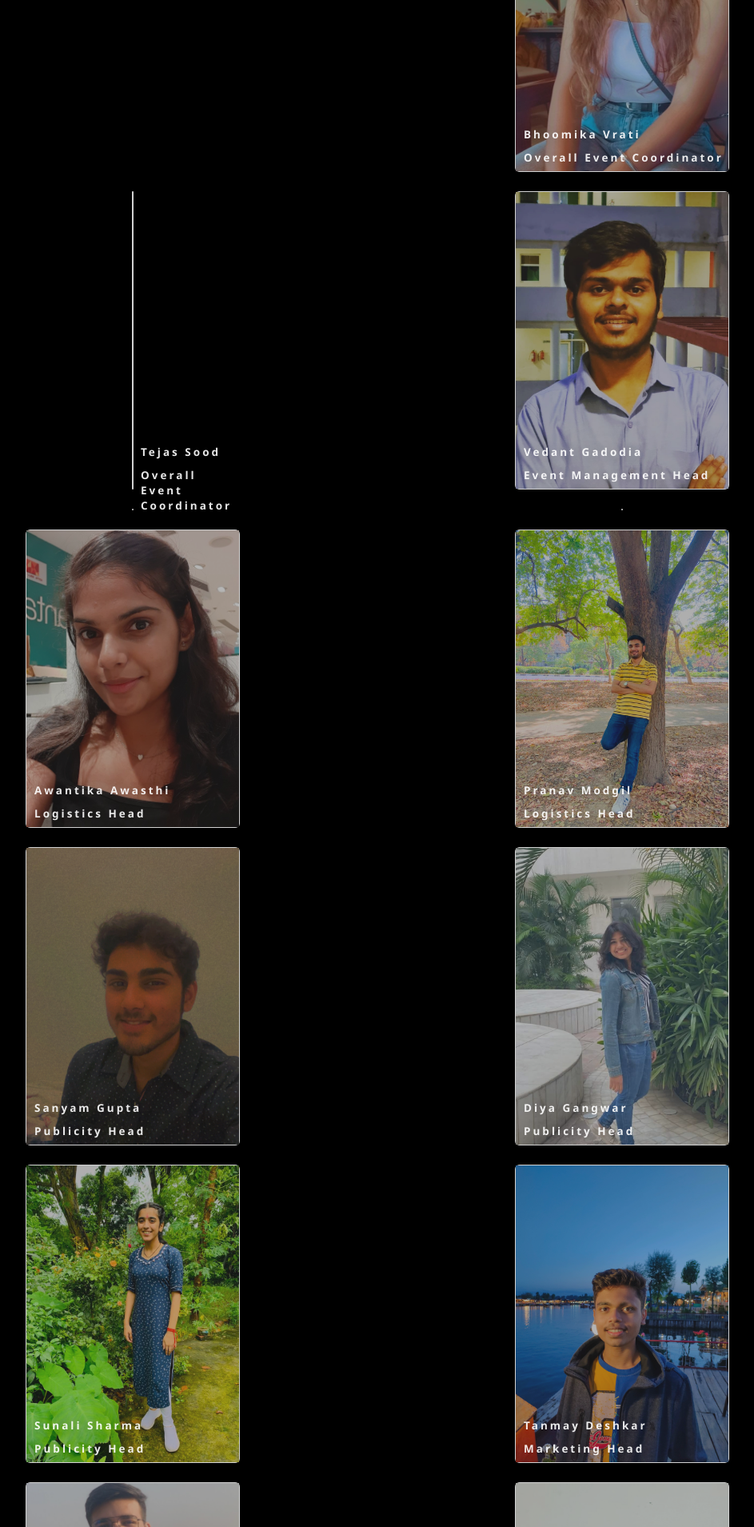
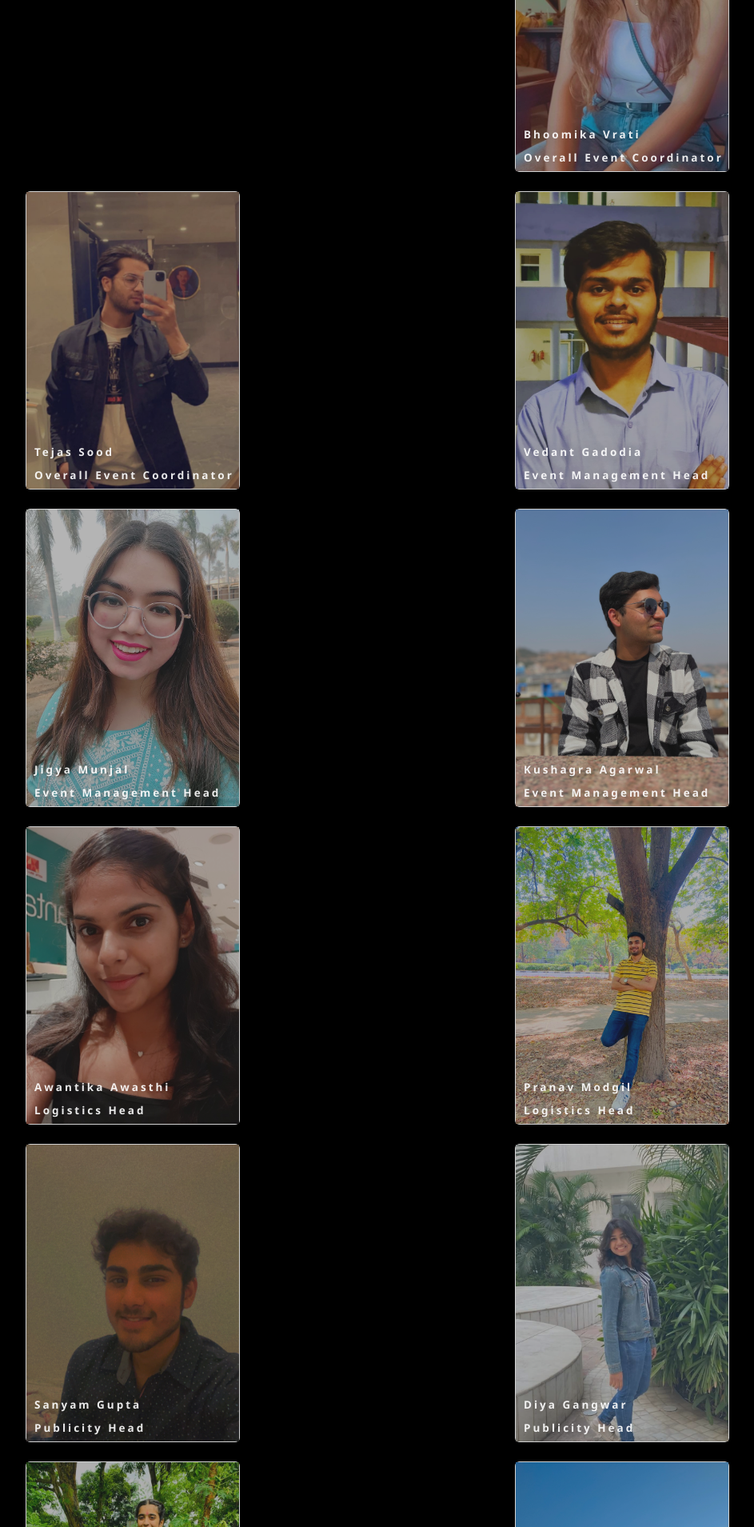
Before and after one commit to Avirat201189221/Colloquium2022, a Django app: template templates/our-team.html in a window 1280 px wide. Shown: the part 3868-5777 px from the top of the page at 80% size, without its empty margins (168-1111 px from the left). Run offline with Django 4.2, Linux system fonts and the light colour scheme; the template is opened without the code that fills it, so the values that code supplies are empty; parts of the project's set-up code (start-up, migrations or seed data) failed here and were passed over; some libraries are stand-ins or nearby versions.

Commit message:
oc updated again

```diff
--- a/templates/our-team.html
+++ b/templates/our-team.html
@@ -325,7 +325,7 @@
           </div>
         </div>
 
-        <div class="card">
+        <div class="card" style="height:373px;width:268px;">
           <div class="card__background"
             style="background-image: url(https://raw.githubusercontent.com/Avirat201189221/Colloquium2023/main/static/img/our-team/OC_Tejas_Sood.jpg)">
           </div>
@@ -363,7 +363,7 @@
 
 
         {% comment %} Card 5 {% endcomment %}
-        <div class="card">
+        <div class="card" style="height:373px;width:268px;">
           <div class="card__background"
             style="background-image: url(https://raw.githubusercontent.com/Avirat201189221/Colloquium2023/main/static/img/our-team/OC_Jigya_Munjal.jpg)">
           </div>
@@ -380,7 +380,7 @@
         </div>
 
         {% comment %} Card 7 {% endcomment %}
-        <div class="card">
+        <div class="card" style="height:373px;width:268px;">
           <div class="card__background"
             style="background-image: url(https://raw.githubusercontent.com/Avirat201189221/Colloquium2023/main/static/img/our-team/OC_Kushagra_Agarwal.jpg)">
           </div>
@@ -402,7 +402,7 @@
               style="background-image: url(https://raw.githubusercontent.com/Avirat201189221/Hackonix-2022/main/Hackonix-Website/static/images/our-team/OC_Awantika_Awasthi.jpg)">
             </div>
             <div class="card__content">
-              <div class="icons">
+              <div class="icons" style="right:-97px">
                 <a href="https://www.instagram.com/awantika165/" style="color: white;"><i
                     class="fa fa-instagram"></i></a>
                 <a href="https://www.linkedin.com/in/awantika-awasthi-57a73b228" style="color: white;"><i
@@ -420,7 +420,7 @@
               style="background-image: url(https://raw.githubusercontent.com/Avirat201189221/Hackonix-2022/main/Hackonix-Website/static/images/our-team/OC_Pranav_Modgil.jpeg)">
             </div>
             <div class="card__content">
-              <div class="icons">
+              <div class="icons"  style="right:-97px">
                 <a href="https://www.instagram.com/slygoross/" style="color:white;"><i class="fa fa-instagram"></i></a>
                 <a href="https://www.linkedin.com/in/pranav-modgil-15535b99/" style="color:white;"><i
                     class="fa fa-linkedin"></i></a>
@@ -455,7 +455,7 @@
               style="background-image: url(https://raw.githubusercontent.com/Avirat201189221/Hackonix-2022/main/Hackonix-Website/static/images/our-team/OC_Diya_Gangwar.jpg)">
             </div>
             <div class="card__content">
-              <div class="icons" style="right:-76px">
+              <div class="icons" style="right:-124px">
                 <a href="https://www.instagram.com/diagangwar/" style="color:white;"><i class="fa fa-instagram"></i></a>
                 <a href="https://www.linkedin.com/in/diya-gangwar-921a36237/" style="color:white;"><i
                     class="fa fa-linkedin"></i></a>
@@ -544,7 +544,7 @@
               style="background-image: url(https://raw.githubusercontent.com/Avirat201189221/Colloquium2023/main/static/img/our-team/OC_Sidhanbir_Singh.jpg)">
             </div>
             <div class="card__content">
-              <div class="icons" style="right:-41px">
+              <div class="icons" style="right:-108px">
                 <a href="https://instagram.com/sidhanbir?igshid=YmMyMTA2M2Y=" style="color:white;"><i
                     class="fa fa-instagram"></i></a>
                 <a href="https://www.linkedin.com/in/sidhanbir-singh-093ba7228/" style="color:white;"><i
@@ -647,33 +647,17 @@
           </div>
 
           {% comment %} Card 15 {% endcomment %}
-          <div class="card" style="height:373px;width:268px;">
-            <div class="card__background"
-              style="background-image: url(https://raw.githubusercontent.com/Avirat201189221/Hackonix-2022/main/Hackonix-Website/static/images/our-team/OC_Vedant_Gadodia.jpg)">
-            </div>
-            <div class="card__content">
-              <div class="icons" style="right:-118px;">
-                <a href="https://www.instagram.com/vedant.gadodia/" style="color:white;"><i
-                    class="fa fa-instagram"></i></a>
-                <a href="https://www.linkedin.com/in/vedant-gadodia-77568b229" style="color:white;"><i
-                    class="fa fa-linkedin"></i></a>
-                <a href="https://github.com/ved-ant" style="color:white;"><i class="fa fa-github"></i></a>
-              </div>
-              <h3 class="card__heading">Vedant Gadodia</h3>
-              <h3 class="card__heading">Event Management Head</h3>
-            </div>
-          </div>
 
            <div class="card" style="height:373px;width:268px;">
             <div class="card__background"
-              style="background-image: url(https://raw.githubusercontent.com/Avirat201189221/Hackonix-2022/main/Hackonix-Website/static/images/our-team/OC_Paramdeep_Singh_Gill.jpg)">
+              style="background-image: url(https://raw.githubusercontent.com/Avirat201189221/Colloquium2023/main/static/img/our-team/OC_Shatakshi_Saxena.jpg)">
             </div>
             <div class="card__content">
-              <div class="icons" style="right:-67px">
-                <a href="https://www.instagram.com/psgill_03" style="color:white;"><i class="fa fa-instagram"></i></a>
-                <a href="https://www.linkedin.com/in/paramdeepsinghgill/" style="color:white;"><i
+              <div class="icons" style="right:-104px">
+                {% comment %} <a href="https://www.instagram.com/psgill_03" style="color:white;"><i class="fa fa-instagram"></i></a> {% endcomment %}
+                <a href="https://www.linkedin.com/in/shatakshi-saxena-a3863a221/" style="color:white;"><i
                     class="fa fa-linkedin"></i></a>
-                <a href="https://github.com/paramdeepsinghgill" style="color:white;"><i class="fa fa-github"></i></a>
+                <a href="https://github.com/Shatakshi127" style="color:white;"><i class="fa fa-github"></i></a>
               </div>
               <h3 class="card__heading">Shatakshi Saxena</h3>
               <h3 class="card__heading">Technical Head</h3>
```
Also changed, not shown: static/img/our-team/OC_Shatakshi_Saxena.jpg (added).
